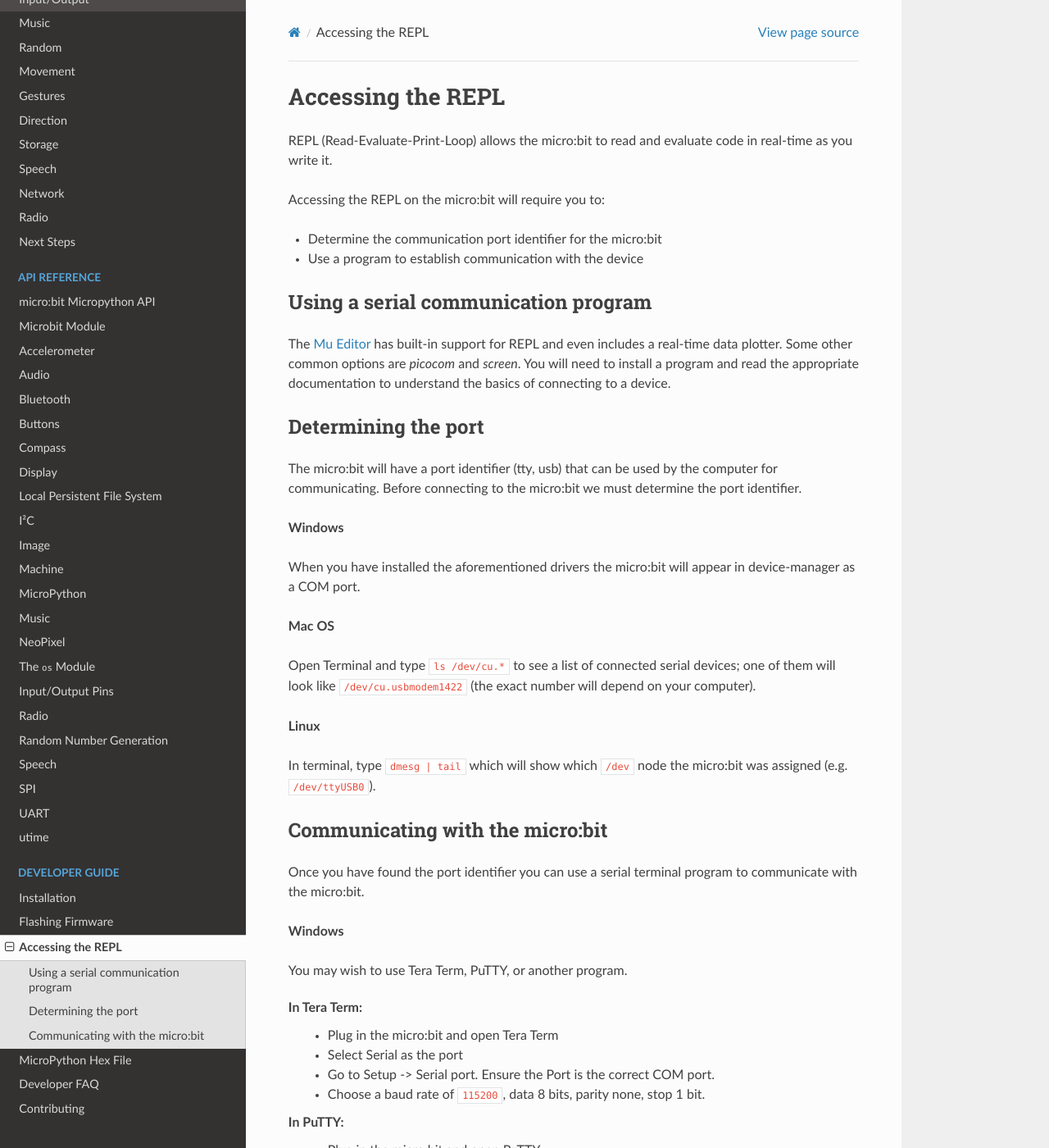
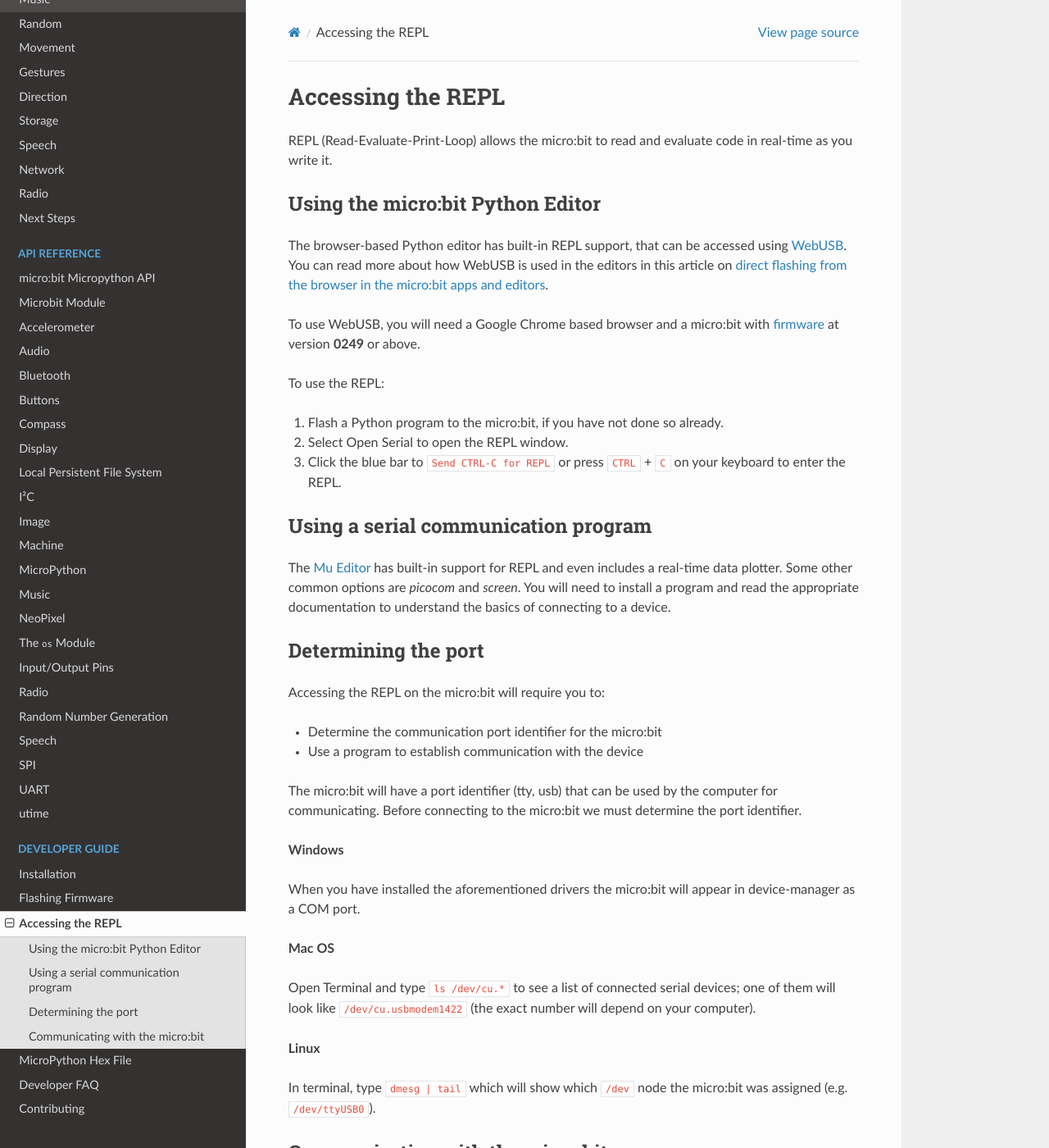
Before and after one commit to bbcmicrobit/micropython, a Sphinx documentation site: the page built from docs/devguide/repl.rst, in a window 1280 px wide and 1400 px high. Shown: the whole window at 82% size. Built offline with Sphinx 7.4.7 and the Read the Docs theme 2.0.0, drawn with Linux system fonts in a browser that asks for light colours.

Commit message:
docs: Backport V2 changes to REPL doc to V1.

```diff
--- a/docs/devguide/repl.rst
+++ b/docs/devguide/repl.rst
@@ -7,11 +7,23 @@ Accessing the REPL
 REPL (Read-Evaluate-Print-Loop) allows the micro:bit to read and evaluate code
 in real-time as you write it.
 
-Accessing the REPL on the micro:bit will require you to:
+Using the micro:bit Python Editor
+---------------------------------
+The browser-based Python editor has built-in REPL support, that can be accessed
+using `WebUSB <https://developers.google.com/web/updates/2016/03/access-usb-devices-on-the-web>`_.
+You can read more about how WebUSB is used in the editors in this article on
+`direct flashing from the browser in the micro:bit apps and editors <https://support.microbit.org/support/solutions/articles/19000084059>`_.
 
-* Determine the communication port identifier for the micro:bit
-* Use a program to establish communication with the device
+To use WebUSB, you will need a Google Chrome based browser and a micro:bit with
+`firmware <https://microbit.org/get-started/user-guide/firmware/>`_ at version
+**0249** or above.
 
+To use the REPL:
+
+1. Flash a Python program to the micro:bit, if you have not done so already.
+2. Select Open Serial to open the REPL window.
+3. Click the blue bar to ``Send CTRL-C for REPL`` or press ``CTRL`` + ``C`` on
+   your keyboard to enter the REPL.
 
 Using a serial communication program
 ------------------------------------
@@ -25,6 +37,11 @@ device.
 
 Determining the port
 --------------------
+
+Accessing the REPL on the micro:bit will require you to:
+
+* Determine the communication port identifier for the micro:bit
+* Use a program to establish communication with the device
 
 The micro:bit will have a port identifier (tty, usb) that can be used by the
 computer for communicating. Before connecting to the micro:bit we must
```
